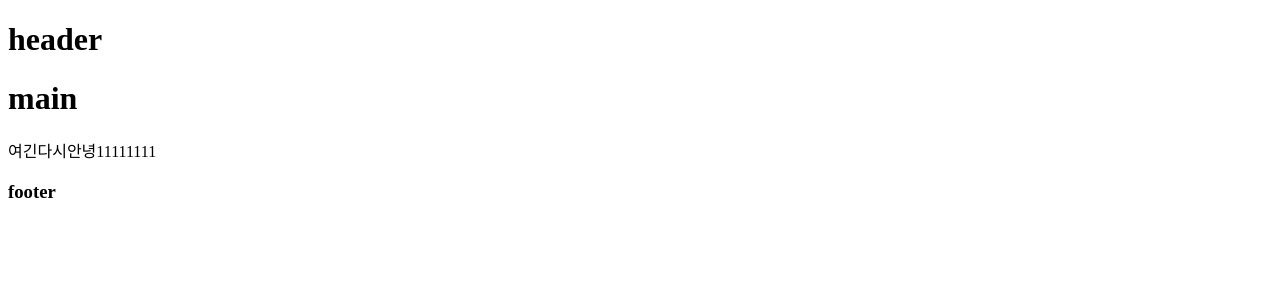
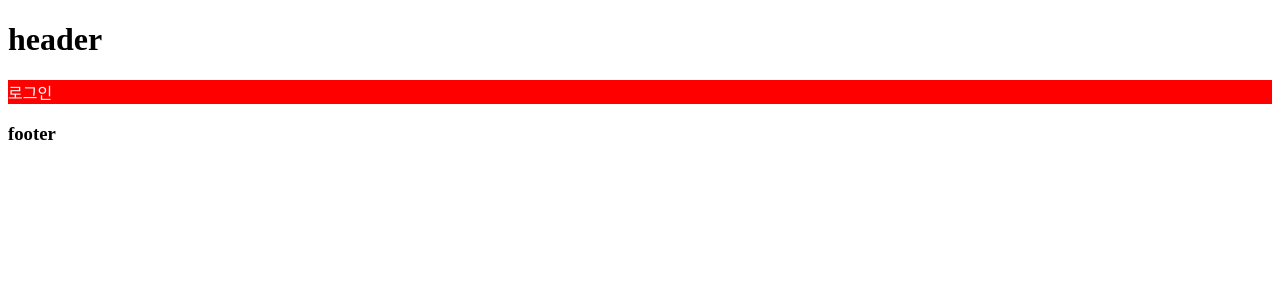
Before and after one commit to lucigun/onebyte, a React (Vite) app: page / in a window 1280 px wide. Shown: the top 300 px of the page. Built offline with nearby package versions, Linux system fonts and the light colour scheme.

Commit message:
jxs기초문법 수강

```diff
--- /dev/null
+++ b/src/commponents/Main.css
@@ -0,0 +1,6 @@
+/* css파일로 스타일 적용 시 기존 css 스타일을 사용한다. */
+
+.login{
+    background-color : red;
+    color : white;
+}
--- a/src/commponents/Main.jsx
+++ b/src/commponents/Main.jsx
@@ -1,12 +1,35 @@
-import Leftmain from "./LeftMain.jsx";
+import "./Main.css"
+const Main = () => {
+    // JSX 주의사항
+    // 1. 중괄호 내부에는 자바스크립트 표현식만넣을 수 있다.
+    // 2. 숫자, 문자열, 배열 값만 랜더링 된다., boolean, undefined는 렌더링 되지 않음
+    // 3. 모든 태그는 닫혀 있어야 한다.
+    // 4. 최상위 태그는 반드시 하나여야만 한다. 빈태크도 활용가능 <> </>
+    const user = {
+        name : "이정환",
+        isLogin : false,
+    }  ;
 
-const Main = () =>{
-    return (
-        <main>
-            <h1>main</h1>
-            <Leftmain />
-        </main>
-    );
+    // return (
+    //     <>
+    //     {user.isLogin ? (
+    //         <div>로그아웃</div>
+    //     ) : (
+    //         <div>로그인</div>
+    //     )}
+    //     </>
+    // )
+
+    if(user.isLogin){
+        return <div style={{
+            color : "red",
+            backgroundColor : "black",
+            borderBottom : "5px solid blue",
+        }
+        }>로그아웃</div>;
+    } else {
+        return <div className="login">로그인</div>;
+    }
 };
 
 export default Main ;
```
